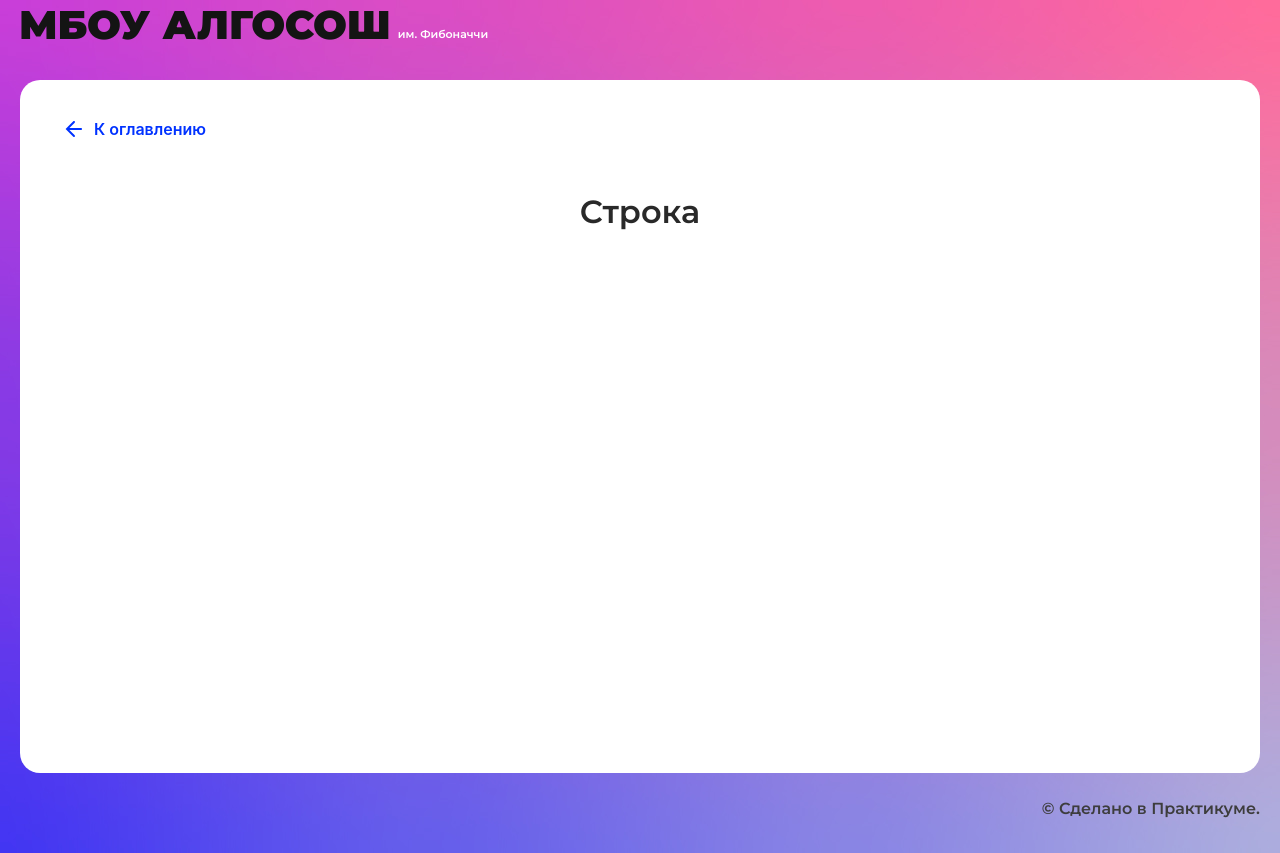
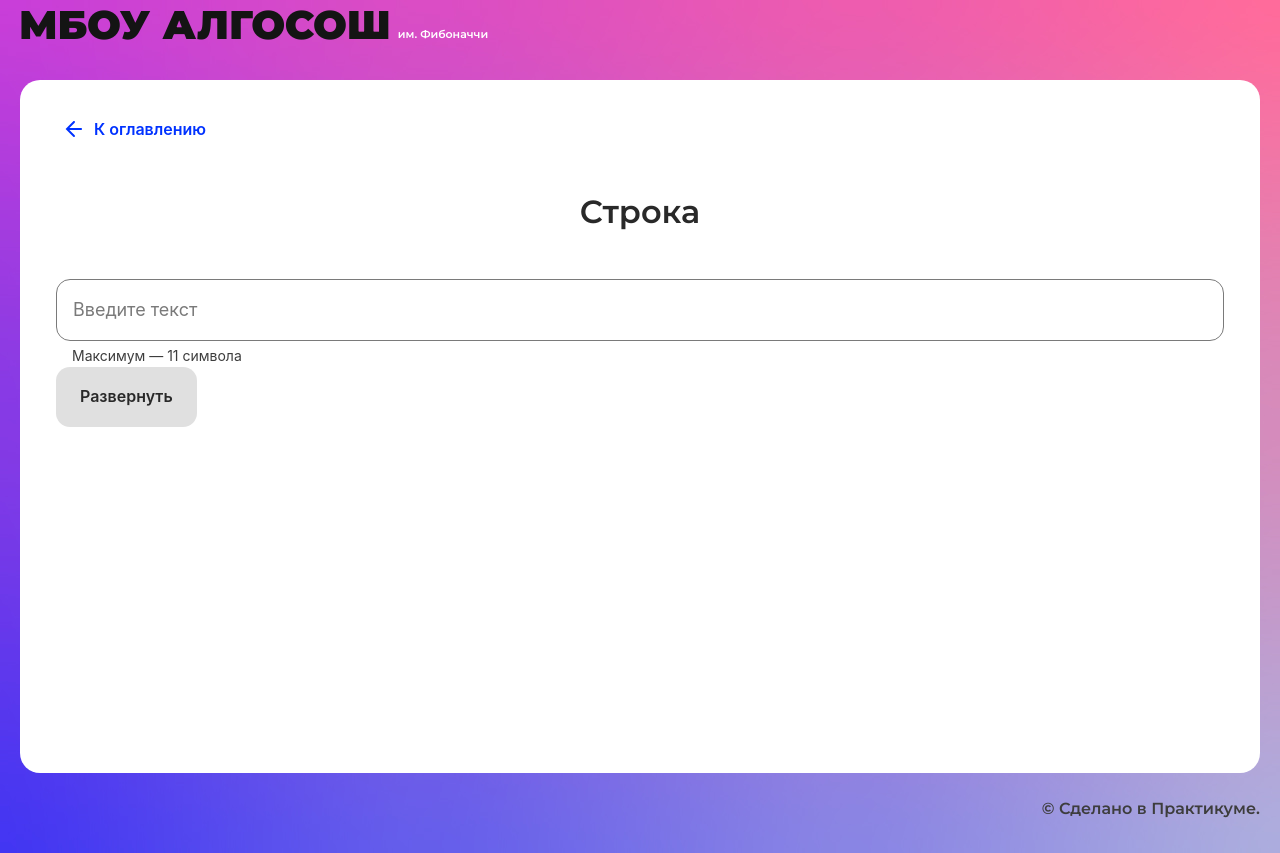
Before and after one commit to Kinerma/algoritms, a React (Create React App) app: page /recursion in a window 1280 px wide. Built offline with nearby package versions, Linux system fonts and the light colour scheme.

Commit message:
add string

```diff
--- a/src/components/string/string.tsx
+++ b/src/components/string/string.tsx
@@ -1,10 +1,94 @@
-import React from "react";
-import { SolutionLayout } from "../ui/solution-layout/solution-layout";
+import React, {useState} from "react";
+import stringStyles from "./string.module.css"
+import {SolutionLayout} from "../ui/solution-layout/solution-layout";
+import {Input} from "../ui/input/input";
+import {Button} from "../ui/button/button";
+import {Circle} from "../ui/circle/circle";
+import {ElementStates} from "../../types/element-states";
+
+
+export interface IString {
+    state: ElementStates;
+    letter: string
+}
 
 export const StringComponent: React.FC = () => {
+    const [input, setInput] = useState("")
+    const [displayArr, setDisplayArr] = useState<IString[]>([])
+    const [isLoading, setIsLoading] = useState(false)
+
+    const handleClick = () => {
+        let start = 0
+        let end = input.length - 1
+        let time = 1000
+        const outputArr: IString[] = []
+        const inputArr = Array.from(input)
+        setInput("")
+        setIsLoading(true)
+        inputArr.forEach((el, i) => {
+            const object = {
+                letter: el,
+                state: ElementStates.Default
+            }
+            outputArr.push(object)
+        })
+        setDisplayArr([...outputArr])
+        setTimeout(() => {
+            while (start <= end) {
+                reverse(outputArr, start, end, time)
+                start++
+                end--
+                time += 1000
+            }
+        }, 1000)
+        const reverse = (arr: IString[], i1: number, i2: number, timer: number) => {
+            setTimeout(() => {
+                arr[i1].state = ElementStates.Changing
+                arr[i2].state = ElementStates.Changing
+                setDisplayArr([...arr])
+            }, time)
+            setTimeout(() => {
+                [arr[i1], arr[i2]] = [arr[i2], arr[i1]]
+                arr[i1].state = ElementStates.Modified
+                arr[i2].state = ElementStates.Modified
+                setDisplayArr([...arr])
+            }, time + 1000)
+            if (i1 + 1 === i2 || i1 === i2) {
+                setTimeout(() => {
+                    setIsLoading(false)
+                }, time + 1000)
+            }
+        }
+    }
+
+    const handleInput = (evt: React.ChangeEvent<HTMLInputElement>) => {
+        const value = evt.target.value.trim()
+        setInput(value)
+    }
+
+    const handleSubmit = (evt: React.FormEvent<HTMLFormElement>) => {
+        evt.preventDefault()
+        handleClick()
+    }
+
   return (
     <SolutionLayout title="Строка">
-
+      <form className={stringStyles.form} onSubmit={handleSubmit}>
+        <Input onChange={handleInput}
+               maxLength={11}
+               isLimitText={true}
+               id="string-input"
+               value={input} />
+        <Button onClick={handleClick}
+                text="Развернуть"
+                disabled={input.length > 0 ? false : true}
+                isLoader={isLoading} />
+      </form>
+      <div className={stringStyles.circles}>
+        {displayArr.length > 0 && displayArr.map((el, i) => {
+          return <Circle state={el?.state} letter={el?.letter} key={i} />
+        })}
+      </div>
     </SolutionLayout>
   );
 };
--- /dev/null
+++ b/src/types/interface.ts
@@ -0,0 +1 @@
+import {ElementStates} from "./element-states";
```
Also changed, not shown: src/components/string/string.module.css (added), 2 other files (tests, documents, lock files or other folders).
